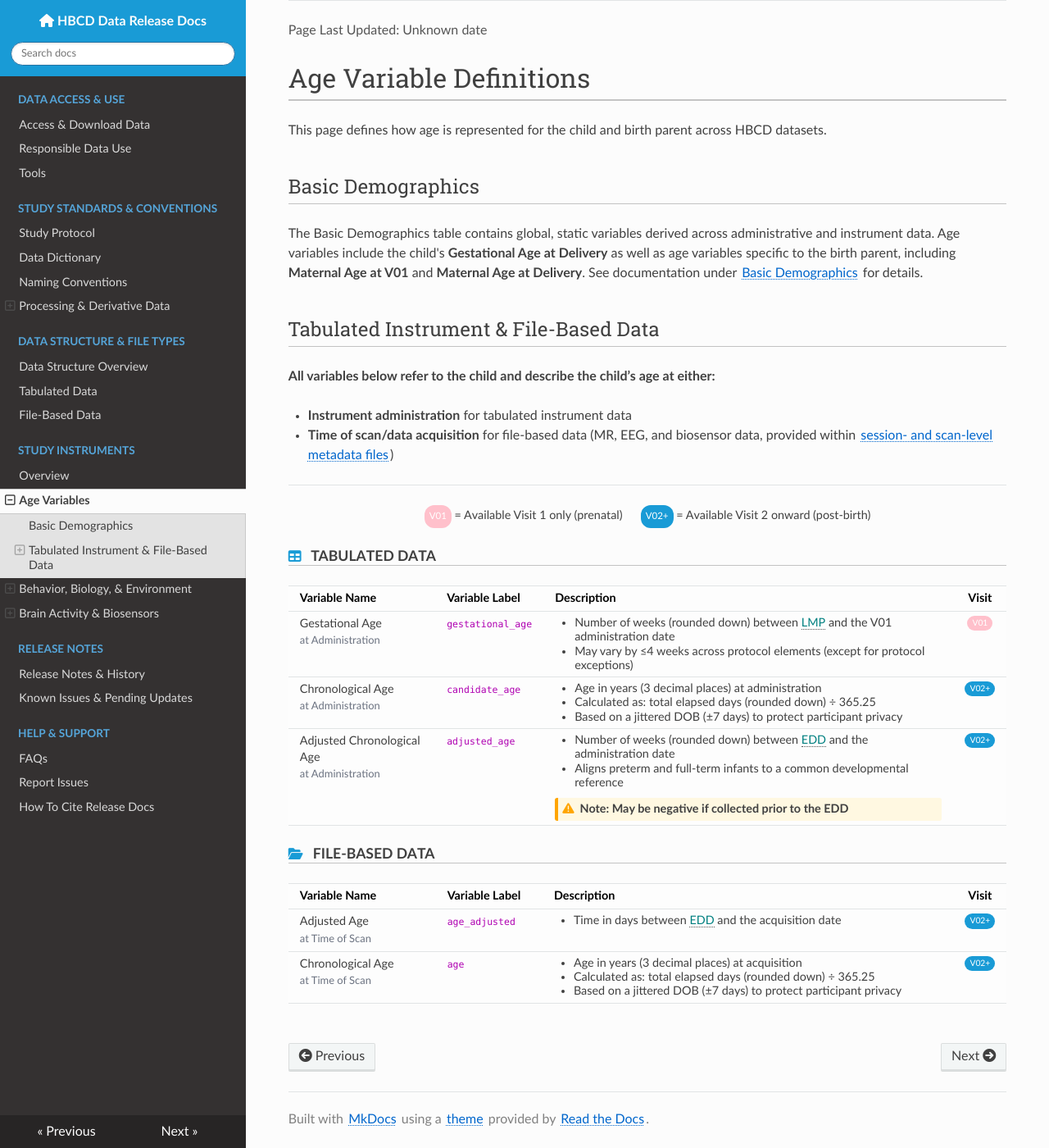
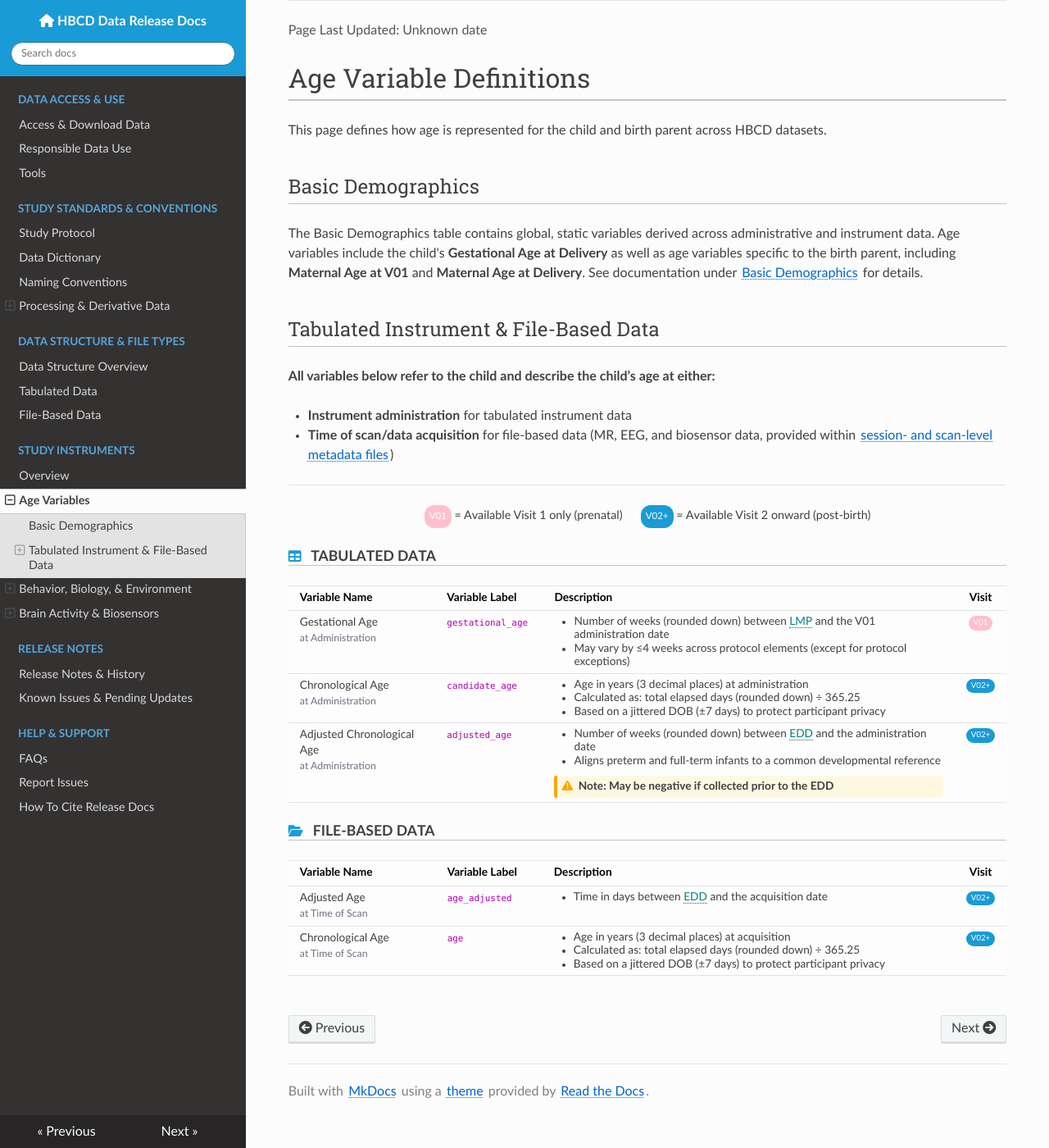
Before and after one commit to nbdc-datahub/hbcd-docs, an MkDocs documentation site: the page built from docs/instruments/agevariables.md, in a window 1280 px wide and 1400 px high, scrolled down 74 px. Shown: the whole window at 82% size. Built offline with MkDocs 1.6.1, drawn with Linux system fonts in a browser that asks for light colours; nearby versions of some CDN libraries.

Commit message:
update table styling

```diff
--- a/docs/css/tables.css
+++ b/docs/css/tables.css
@@ -69,7 +69,7 @@
   width: 100% !important;
   border-collapse: collapse;
   table-layout: fixed;
-  font-size: 0.95em;
+  font-size: 0.95em !important;
 }
 .compact-table-no-vertical-lines th,
 .compact-table-no-vertical-lines td {
@@ -111,7 +111,7 @@
 ========================================================= */
 .readme-intro {
   font-size: 1em;
-  line-height: 1.3;
+  line-height: 1.2;
   table-layout: auto;
 }
 .readme-intro td:first-child {
```
Also changed, not shown: docs/instruments/index.md (+3 -1 lines).
